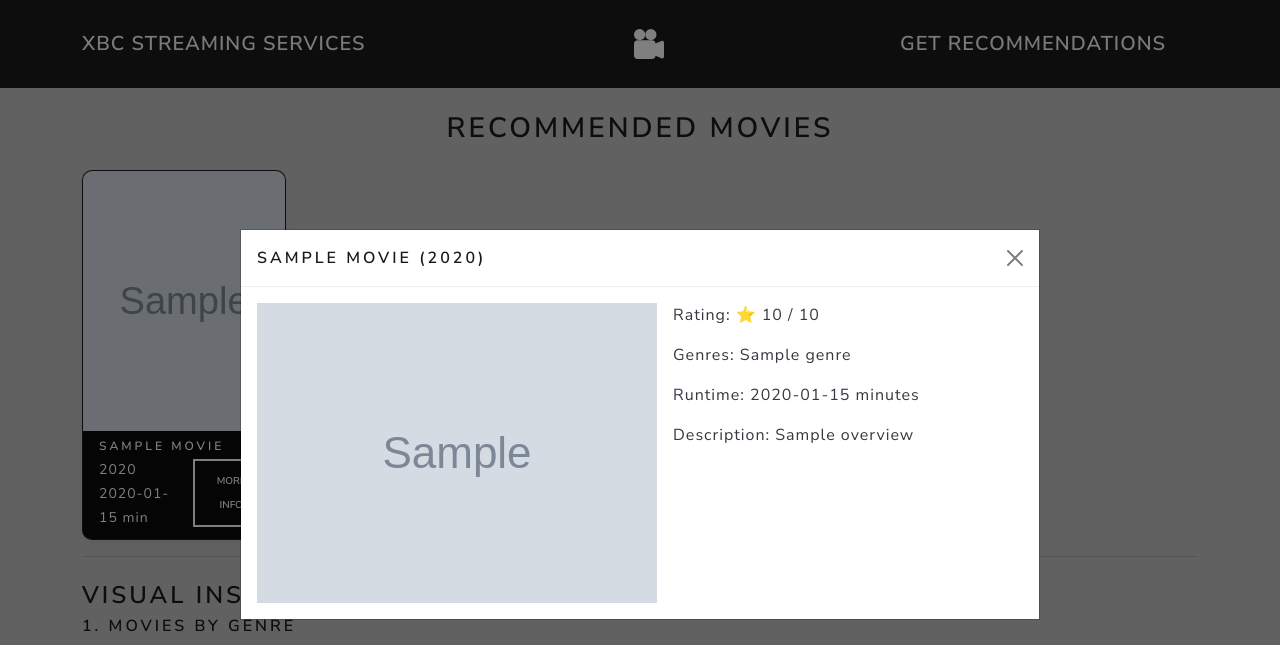
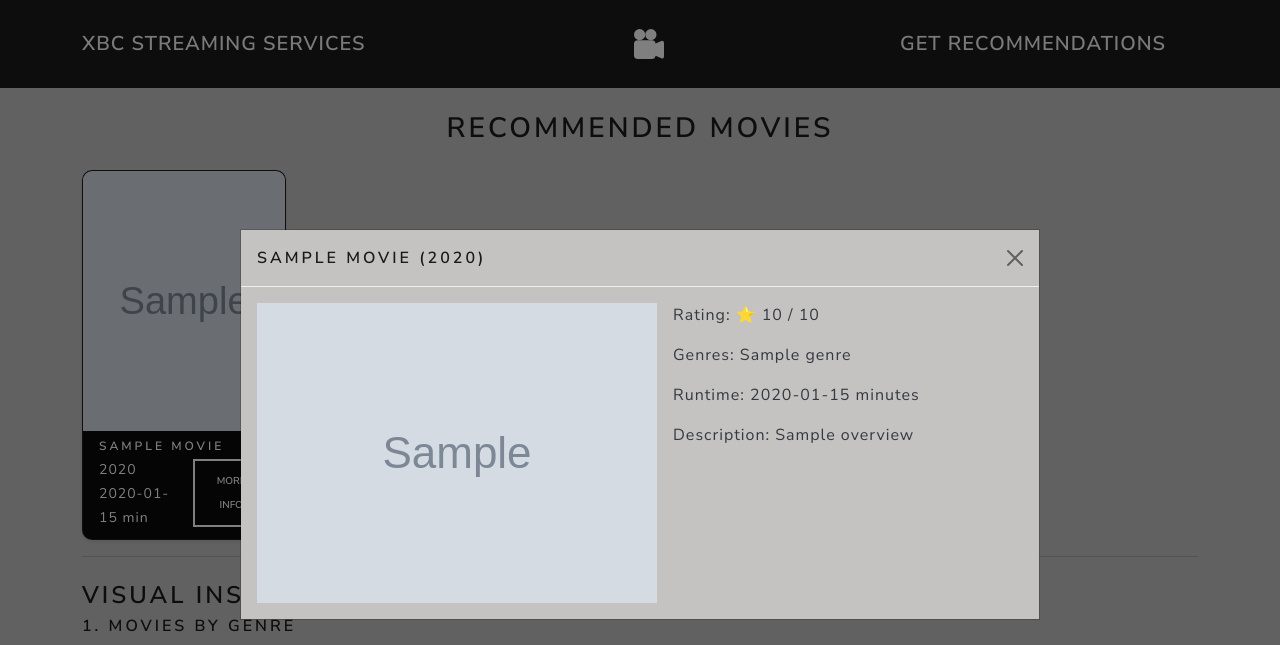
Before and after one commit to TrevorEngland23/Movie-Rec-Feature, a Flask app: template templates/movie-recommendations.html in a window 1280 px wide, after a click on "MORE INFO". Shown: the top 645 px of the page. Run offline with Flask 3, Linux system fonts and the light colour scheme; the template is opened without the code that fills it: most values are stand-ins (such as "Sample title", 1, 10 or a date in 2020); grey boxes marked "Sample" are stand-in pictures; some libraries are stand-ins or nearby versions.

Commit message:
Adds CSS rule for styling the background color of all modals

```diff
--- a/static/style.css
+++ b/static/style.css
@@ -62,3 +62,8 @@ body {
     margin-top: -10px;
     cursor: pointer;
 }
+
+  .modal-content {
+    background-color: rgb(197, 194, 194) !important;  /* light grey, you can adjust */
+    color: #212529; /* dark text for readability */
+  }
```
